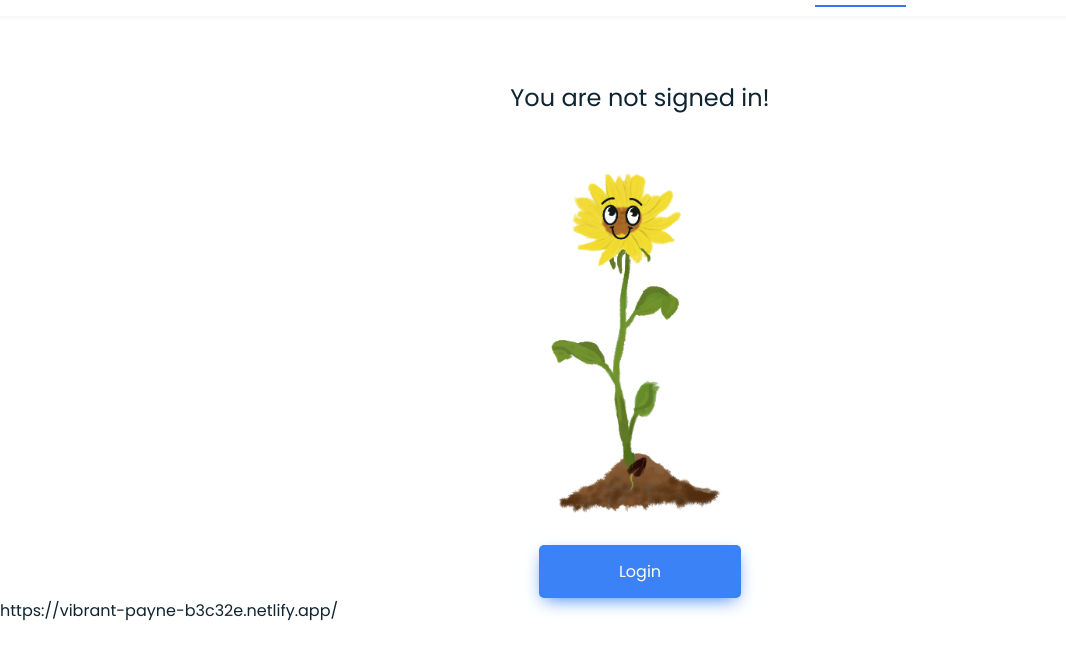
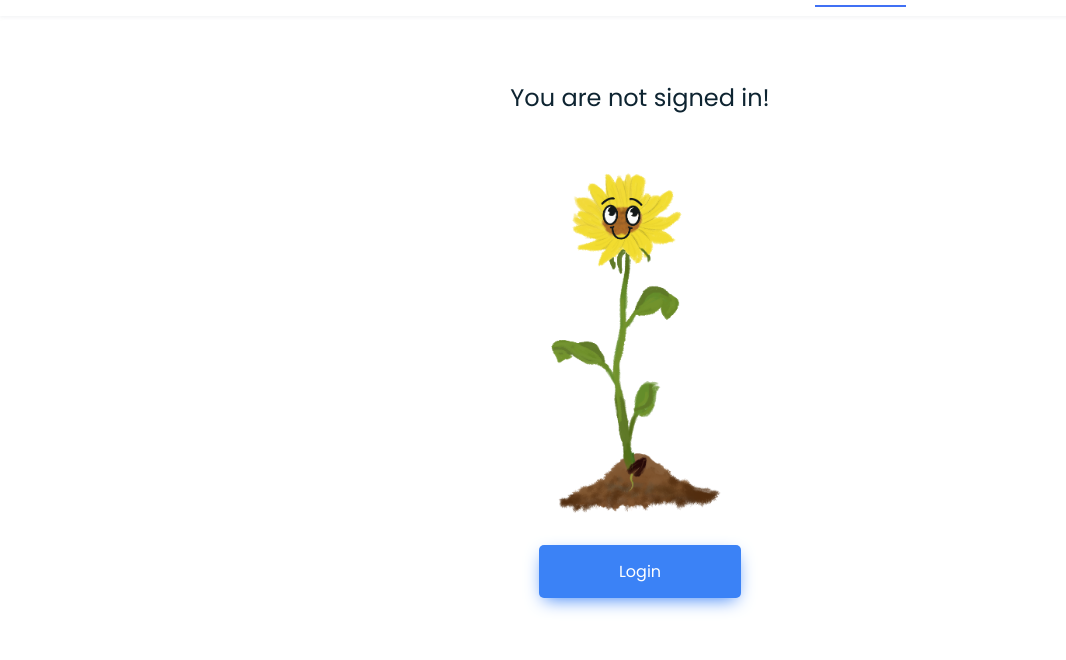
Before and after one commit to siddhigate/eye-care-frontend, a plain HTML site: page src/pages/dashboard.html in a window 1280 px wide. Shown: the part 48-708 px from the top of the page, without its empty margins (0-1066 px from the left). Drawn offline with nearby package versions, Linux system fonts and the light colour scheme.

Commit message:
fix: nav error

```diff
--- a/src/pages/dashboard.html
+++ b/src/pages/dashboard.html
@@ -49,7 +49,7 @@
         </div>
 
         <!--===== MAIN JS =====-->
-        https://vibrant-payne-b3c32e.netlify.app/
+        <script src="../../app.js"></script>
         <script src="../controllers/config.js"></script>
         <script src="../controllers/dashboard/onloaddashboard.js"></script>
         <script src="../controllers/auth/signoutcontroller.js"></script>
```
